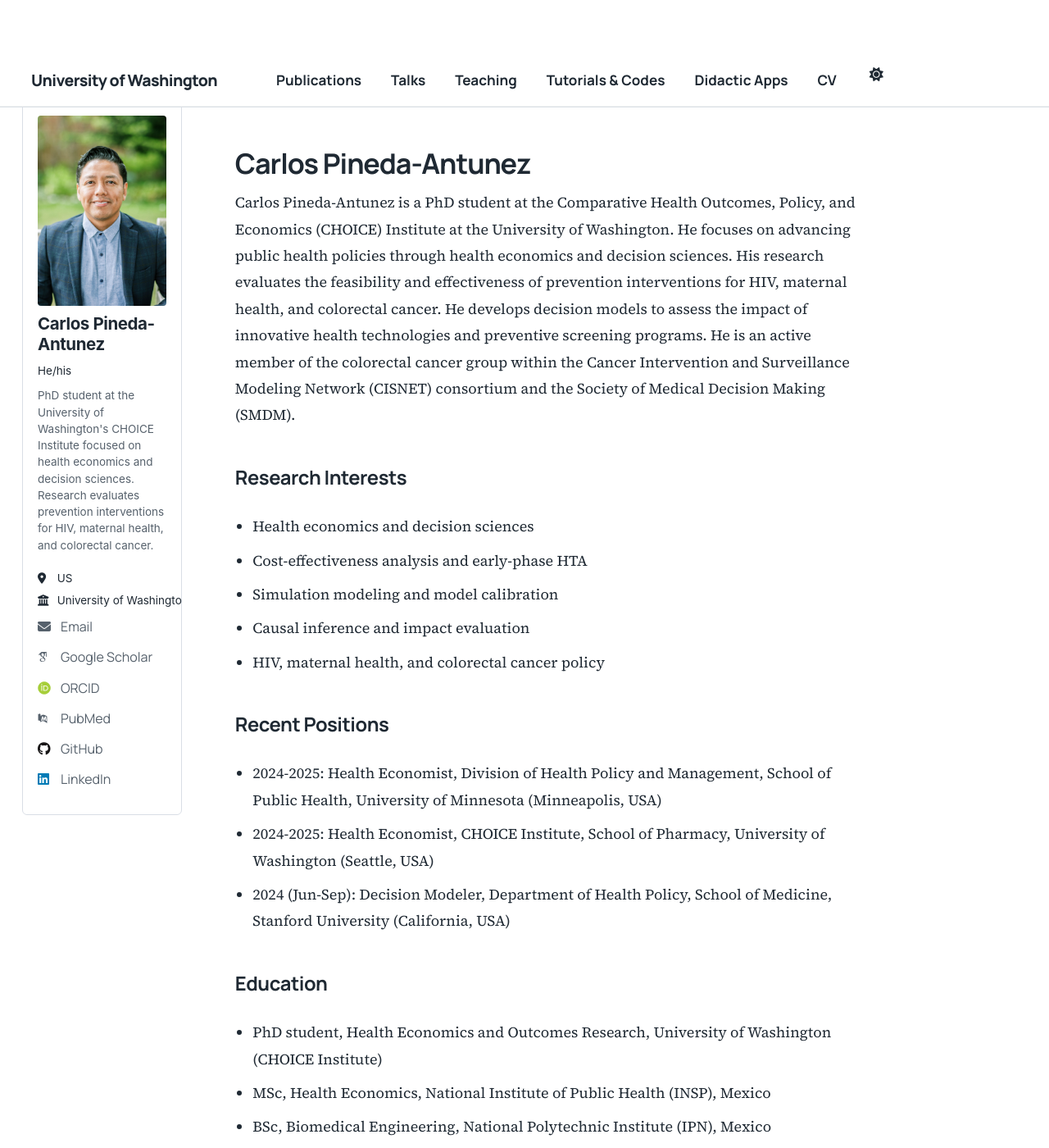
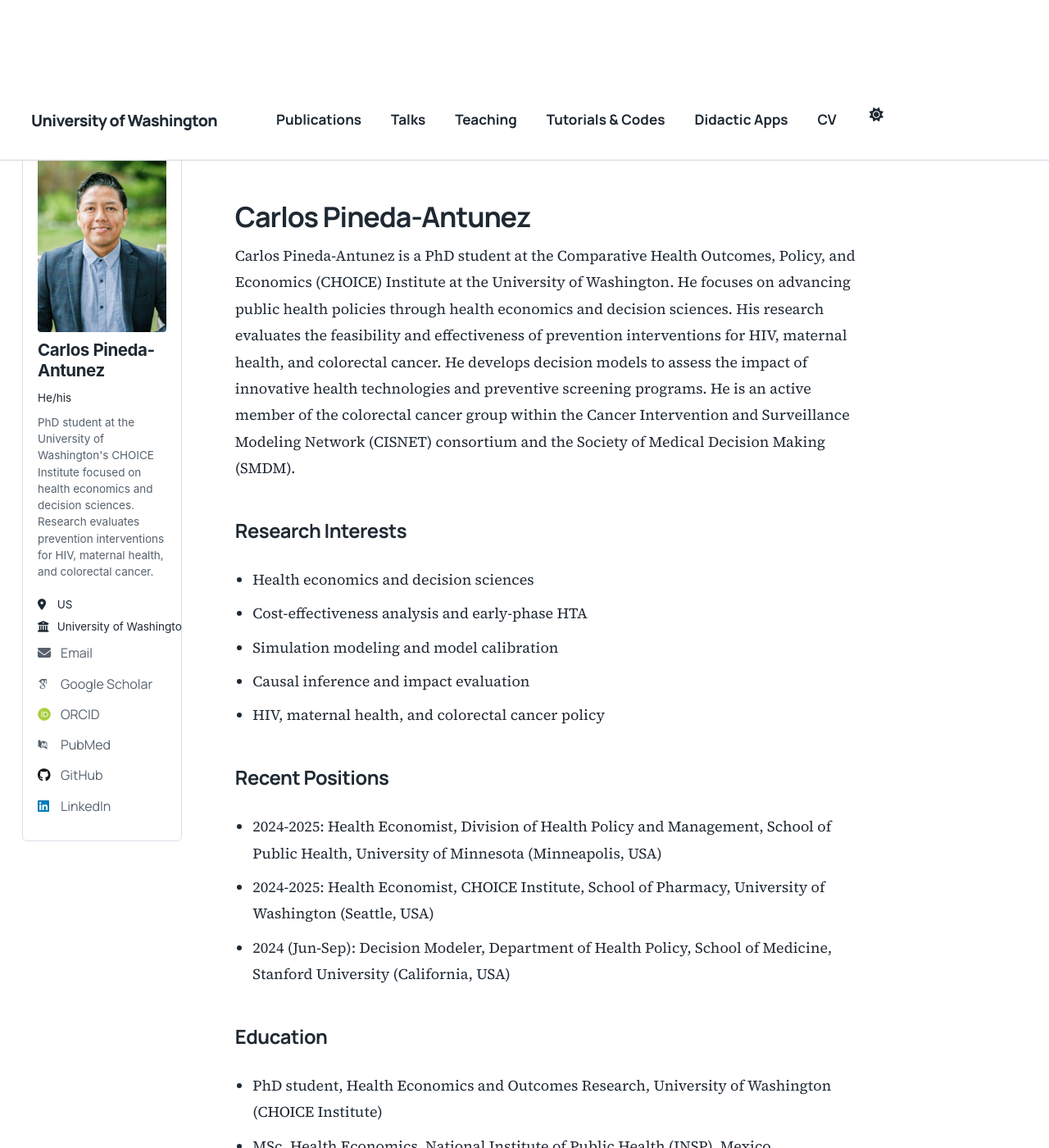
Before and after one commit to CarlosPiant/CarlosPiant.github.io, a Jekyll site: the page built from _pages/about.md, in a window 1280 px wide and 1400 px high. Shown: the whole window at 82% size. Built offline with Jekyll 4.4.1, drawn with Linux system fonts in a browser that asks for light colours; some web fonts are replaced; a script that is not in the unit is left out.

Commit message:
Adjust masthead and greedy-nav spacing
Add vertical padding to .masthead__inner-wrap and .greedy-nav links and set .greedy-nav button height to 3.4rem to improve vertical spacing and alignment in the medium layout (_sass/layout/_medium.scss).

```diff
--- a/_sass/layout/_medium.scss
+++ b/_sass/layout/_medium.scss
@@ -59,6 +59,8 @@ html[data-theme="dark"] {
 
 .masthead__inner-wrap {
   max-width: 1240px;
+  padding-top: 0.95rem;
+  padding-bottom: 0.95rem;
 }
 
 .greedy-nav a {
@@ -66,7 +68,13 @@ html[data-theme="dark"] {
   font-family: "Manrope", "Avenir Next", sans-serif;
   font-size: 0.95rem;
   font-weight: 600;
+  padding-top: 0.95rem;
+  padding-bottom: 0.95rem;
   text-decoration: none;
+}
+
+.greedy-nav button {
+  height: 3.4rem;
 }
 
 .greedy-nav .visible-links a:hover,
```
